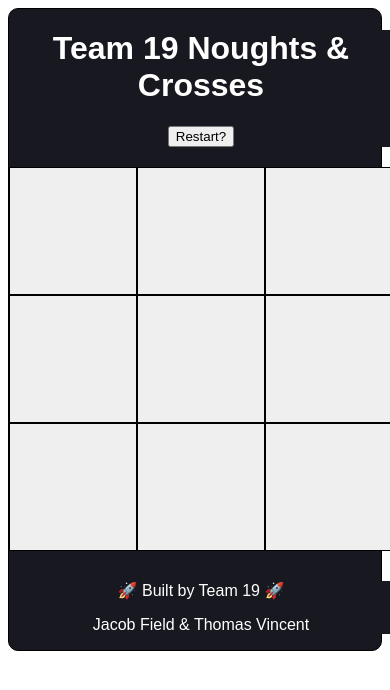
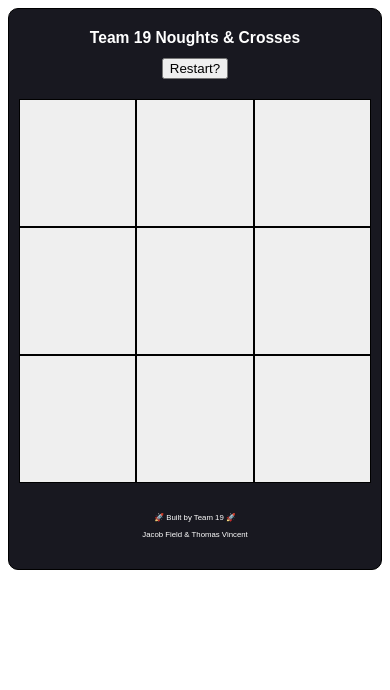
Before and after one commit to jacobfield/Noughts_And_Crosses_App, a React (Create React App) app in the folder x-o/: page / in a window 390 px wide. Shown: the top 690 px of the page. Built offline with nearby package versions, Linux system fonts and the light colour scheme.

Commit message:
responsiveness for different viewports

```diff
--- a/x-o/src/App.css
+++ b/x-o/src/App.css
@@ -6,46 +6,44 @@
   border: 1px solid black;
   font-family: Arial, Helvetica, sans-serif;
   border-radius: 10px;
+  margin: 0 auto; /* Center the element on the page */
+  padding: 10px; /* Add some padding */
 }
 
 .gameGrid {
-  /* border: 1px solid black; */
   display: grid;
-  grid-template-columns: 1fr 1fr 1fr;
+  grid-template-columns: repeat(
+    3,
+    1fr
+  ); /* Fixed three columns on all screen sizes */
   grid-template-rows: repeat(3, 1fr);
   max-width: 24rem;
   margin-bottom: 30px;
   background-color: #181820;
 }
+
 .grid-item {
   border: 1px solid black;
   height: 8rem;
-  width: 8rem;
   font-size: 3rem;
+  display: flex;
+  align-items: center;
+  justify-content: center;
 }
 
-/* .Header {
-  background-color: #282c34;
-  min-height: 100vh;
-  display: flex;
-  flex-direction: column;
-  align-items: center;
-  justify-content: center;
-  font-size: calc(10px + 2vmin);
-  color: white;
-} */
-
-.headerClass {
-  /* border: 1px solid orange; */
+.headerClass,
+.footer {
   background-color: white;
   margin-bottom: 20px;
-  width: 24rem;
+  width: 100%; /* Use full width */
+  max-width: 24rem;
   background-color: #181820;
 }
-.footer {
-  /* border: 1px solid orange; */
-  background-color: white;
-  /* margin-bottom: 20px; */
-  width: 24rem;
-  background-color: #181820;
+
+/* Media Query for smaller screens if needed */
+@media (max-width: 515px) {
+  /* Add any specific styles for smaller screens if needed */
 }
+.App {
+  font-size: 2vw;
+}
--- a/x-o/src/Grid.js
+++ b/x-o/src/Grid.js
@@ -33,6 +33,7 @@ export function Grid() {
   // on grid-item button, have onClick={inputXOrO}
 
   return (
+    <div className="mediaGrid">
       <div className="gameGrid">
         {grid.map((gridData) => {
           return (
@@ -45,6 +46,7 @@ export function Grid() {
           );
         })}
       </div>
+    </div>
   );
 }
 
```
Lines whose indentation alone changed are shown as unchanged.
